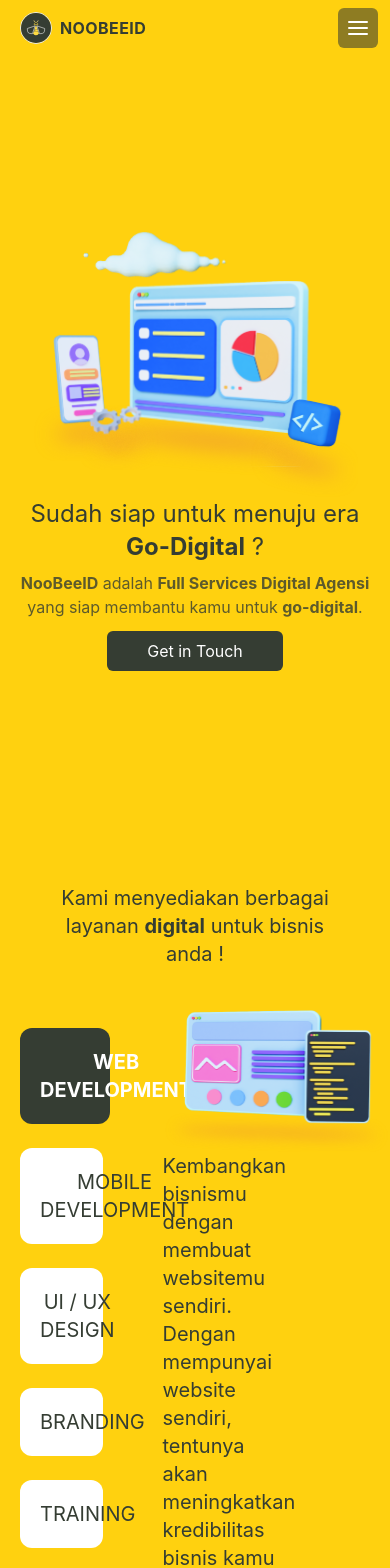
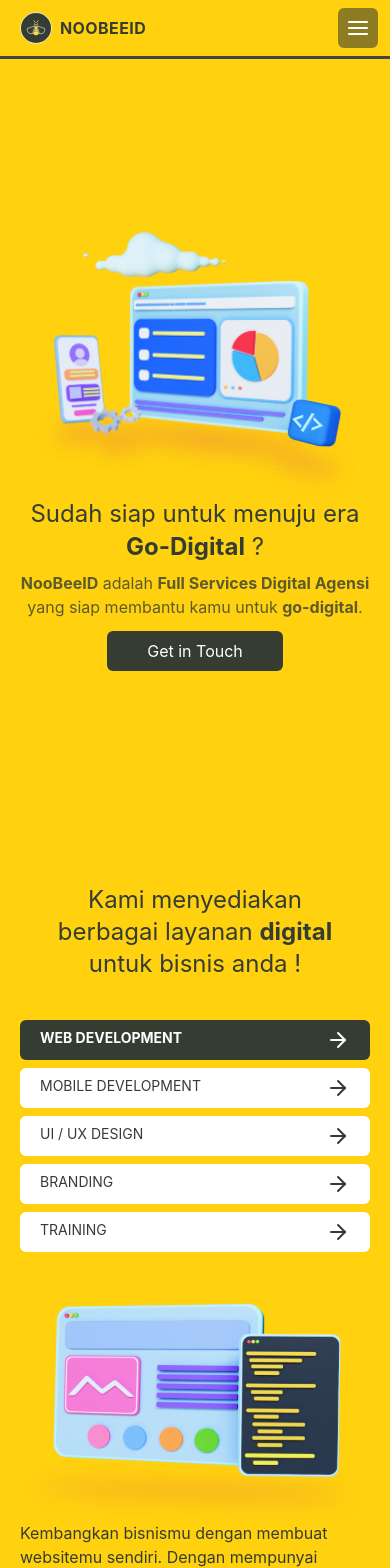
Before and after one commit to achimonchi/noobeeid, a Next.js app: page / in a window 390 px wide. Shown: the top 1568 px of the page. Built offline with nearby package versions, Linux system fonts and the light colour scheme.

Commit message:
change for mobile

```diff
--- a/pages/home/index.jsx
+++ b/pages/home/index.jsx
@@ -2,6 +2,7 @@ import Head from "next/head";
 import Link from "next/link";
 import {useRef, useEffect} from "react";
 import {TweenMax, TimelineLite, Power3, gsap, CSSPlugin} from "gsap";
+import {ArrowRight} from "react-feather";
 gsap.registerPlugin(CSSPlugin);
 
 export default function Home() {
@@ -95,20 +96,21 @@ const Services=()=>{
   }
 
   function changeButton(e){
-    const buttons = document.getElementsByTagName("button");
+    const buttons = document.querySelectorAll("#services button");
 
     for(let i = 0; i < buttons.length; i++){
       buttons[i].classList.remove("bg-primary")
       buttons[i].classList.remove("text-white")
-      buttons[i].classList.remove("w-full")
-      buttons[i].classList.add("w-11/12")
+      buttons[i].classList.remove("font-bold")
+      buttons[i].classList.remove("md:w-full")
+      buttons[i].classList.add("md:w-11/12")
     }
 
     button = e.target;
     button.classList.add("bg-primary")
     button.classList.add("text-white")
     button.classList.add("font-bold")
-    button.classList.add("w-full")
+    button.classList.add("md:w-full")
   }
 
   const changeServices=(services)=>{
@@ -120,48 +122,60 @@ const Services=()=>{
       <div className="container mx-auto">
         <div className="grid grid-cols-12 ">
           <div className="col-start-0 col-span-12 md:col-start-3 md:col-span-8 flex flex-col justify-start lg:justify-center top-0 h-full lg:p-5 px-5 order-2 lg:order-1 ">
-            <h1 className="text-center text-xl md:text-4xl lg:text-5xl mx-auto w-10/12">Kami menyediakan berbagai layanan <b>digital</b> untuk bisnis anda !</h1>
+            <h1 className="text-center text-2xl md:text-4xl lg:text-5xl mx-auto w-10/12">Kami menyediakan berbagai layanan <b>digital</b> untuk bisnis anda !</h1>
           </div>
         </div>
       </div>
-      <div className="container mx-auto mt-10 h-full">
+      <div className="container mx-auto mt-5 md:mt-10 h-full">
         <div className="grid grid-cols-12">
-          <div className="col-span-4 ">
-            <div className="button p-5 ">
+          <div className="col-span-12 md:col-span-4 ">
+            <div className="button p-5">
               <button id="btn-web" onClick={(e) => {
                   changeServices("web")
                   changeButton(e)
                 }
-              } className="w-full mb-6 duration-200 text-xl bg-white flex p-5 rounded-xl bg-primary text-white font-bold">WEB DEVELOPMENT</button>
+              } className="w-full md:w-full mb-2 md:mb-6 md:rounded-xl duration-200 text-sm md:text-xl bg-white flex py-2 px-5 md:py-5 md:px-5 rounded-md bg-primary text-white font-bold justify-between">WEB DEVELOPMENT <ArrowRight/></button>
               <button id="btn-mobile"  onClick={(e) => {
                 changeServices("mobile")
                 changeButton(e)
               }
-            } className="w-11/12 mb-6 duration-200 text-xl bg-white flex p-5 rounded-xl">MOBILE DEVELOPMENT</button>
+            } className="w-full md:w-11/12 mb-2 md:mb-6 md:rounded-xl duration-200 text-sm md:text-xl bg-white flex py-2 px-5 md:py-5 md:px-5 rounded-md justify-between">
+              MOBILE DEVELOPMENT
+              <ArrowRight/>
+            </button>
               <button id="btn-uiux"  onClick={(e) => {
                 changeServices("uiux")
                 changeButton(e)
               }
-            } className="w-11/12 mb-6 duration-200 text-xl bg-white flex p-5 rounded-xl">UI / UX DESIGN</button>
+            } className="w-full md:w-11/12 mb-2 md:mb-6 md:rounded-xl duration-200 text-sm md:text-xl bg-white flex py-2 px-5 md:py-5 md:px-5 rounded-md justify-between">
+              UI / UX DESIGN
+              <ArrowRight/>
+            </button>
               <button id="btn-branding"  onClick={(e) => {
                 changeServices("branding")
                 changeButton(e)
               }
-            } className="w-11/12 mb-6 duration-200 text-xl bg-white flex p-5 rounded-xl">BRANDING</button>
+            } className="w-full md:w-11/12 mb-2 md:mb-6 md:rounded-xl duration-200 text-sm md:text-xl bg-white flex py-2 px-5 md:py-5 md:px-5 rounded-md justify-between">
+              BRANDING
+              <ArrowRight/>
+            </button>
               <button id="btn-training"  onClick={(e) => {
                 changeServices("training")
                 changeButton(e)
                 }
-              } className="w-11/12 mb-6 duration-200 text-xl bg-white flex p-5 rounded-xl">TRAINING</button>
+              } className="w-full md:w-11/12 mb-2 md:mb-6 md:rounded-xl duration-200 text-sm md:text-xl bg-white flex py-2 px-5 md:py-5 md:px-5 rounded-md justify-between">
+                TRAINING
+                <ArrowRight/>
+              </button>
             </div>
           </div>
-          <div className="col-span-7 col-start-6 flex flex-col mb-20">
-            <img ref={el=>img=el} src="/assets/web.svg" className="h-8/12 self-center duration-200"/>
-            <p ref={el=>text=el} className="w-7/12 text-xl">
+          <div className="col-span-12 col-start-1 md:col-span-7 md:col-start-6 p-5 flex flex-col mb-20">
+            <img ref={el=>img=el} alt="img services" src="/assets/web.svg" className="h-6/12 self-center duration-200"/>
+            <p ref={el=>text=el} className="md:w-7/12 w-full text-md md:text-xl">
             Kembangkan bisnismu dengan membuat websitemu sendiri. Dengan mempunyai website sendiri, tentunya akan meningkatkan kredibilitas bisnis kamu
             </p>
             <Link href="/">
-              <span className="text-xl font-bold mt-4 cursor-pointer">Lihat Detail</span>
+              <span className="text-sm md:text-xl font-bold mt-4 cursor-pointer underline">Lihat Detail</span>
             </Link>
           </div>
         </div>
--- a/styles/globals.css
+++ b/styles/globals.css
@@ -64,6 +64,8 @@ nav.bg-primary h1{
 
 nav{
   background: #FFD10F;
+  border-bottom: 3px solid #444;
+  /* box-shadow: 0 10px 20px -10px rgba(0,0,0,0.3); */
 }
 
 /* banner */
```
